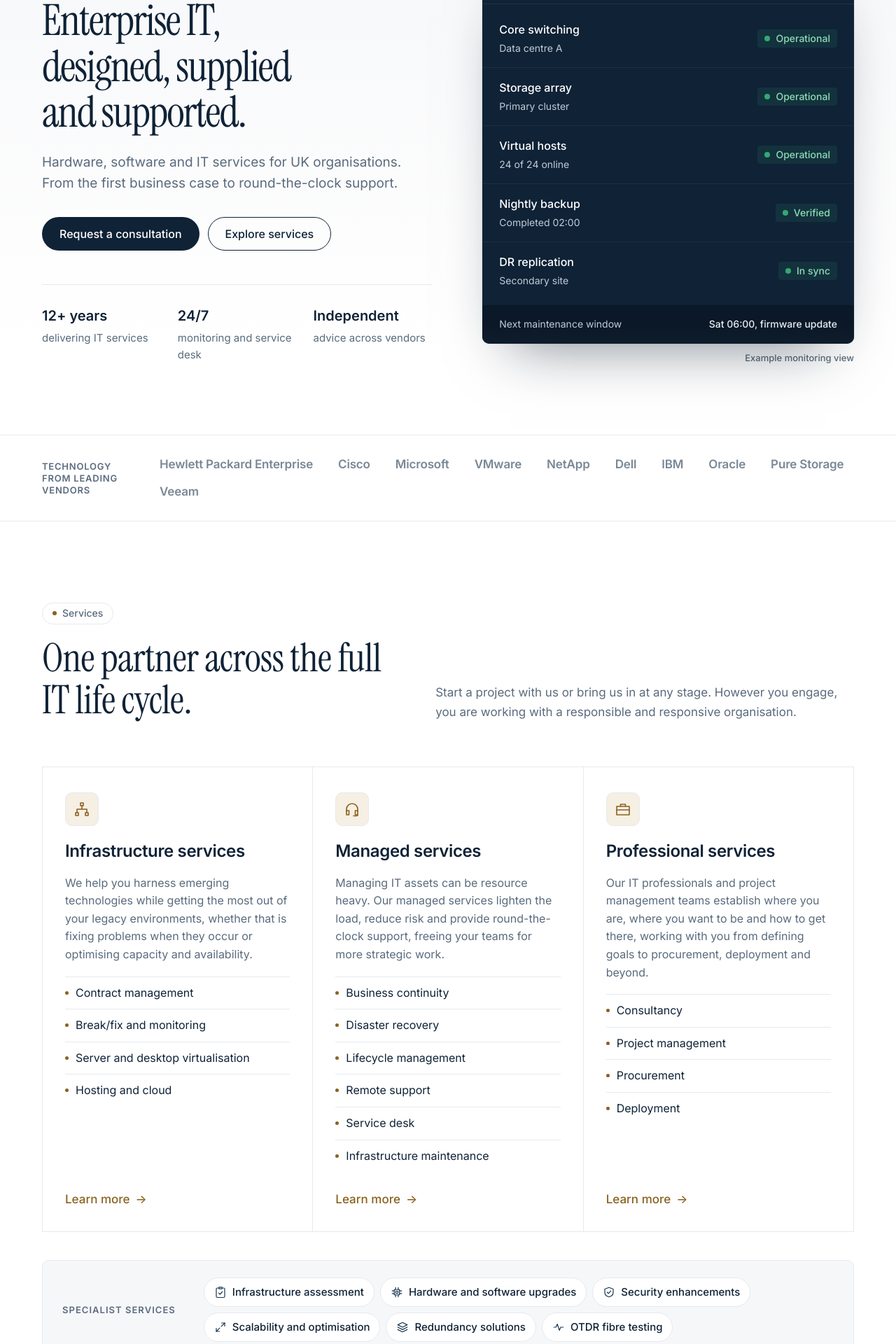
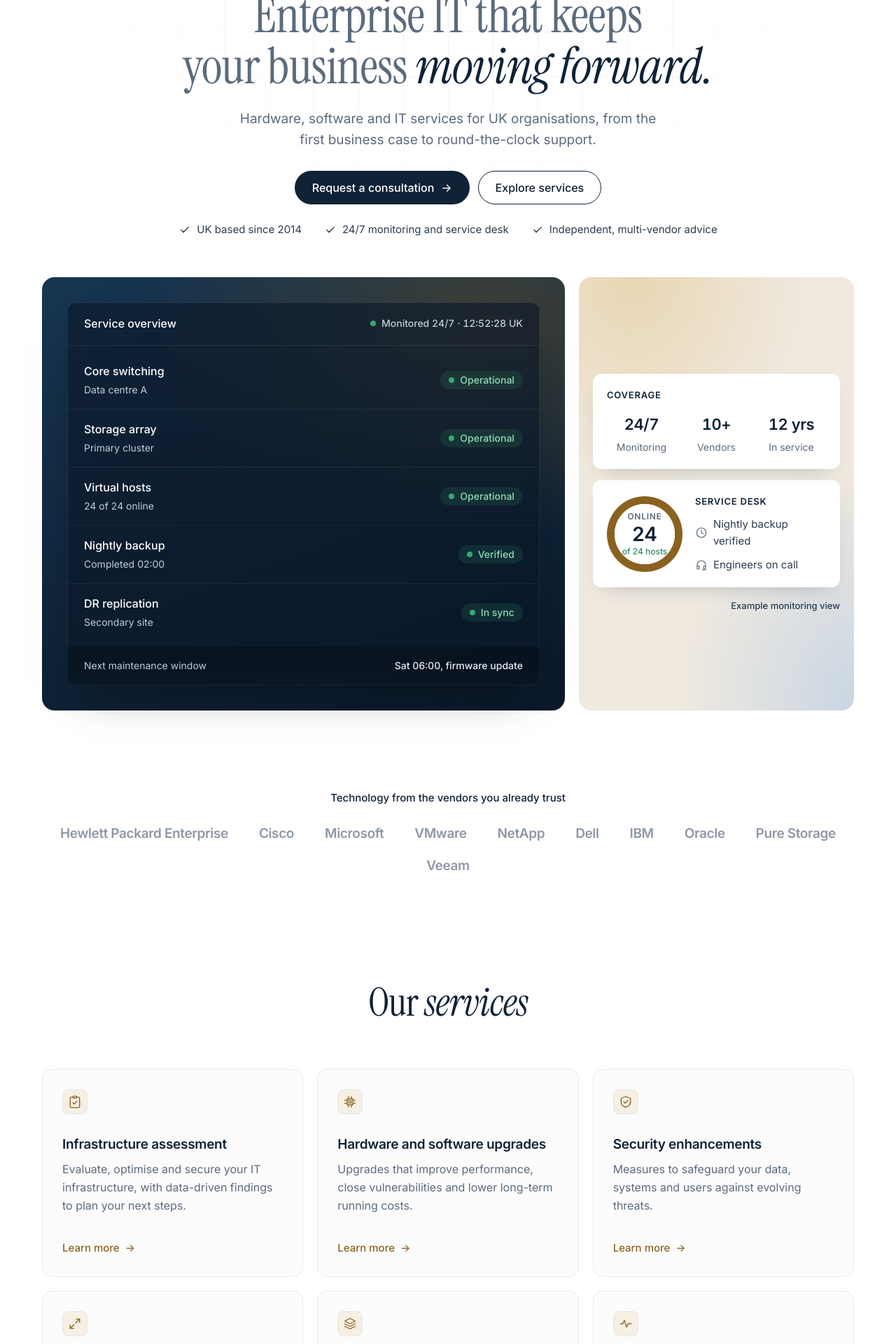
Before and after one commit to JANGILIVENKATESWARARAO/openrainbow, an Angular app: page / in a window 1280 px wide. Shown: the part 220-2140 px from the top of the page at 70% size. Built offline with nearby package versions, Linux system fonts and the light colour scheme.

Commit message:
Home page in reference layout: centred hero, stat cards, vendor strip, services grid

```diff
--- a/src/app/pages/home/home.component.html
+++ b/src/app/pages/home/home.component.html
@@ -1,30 +1,58 @@
 <!-- Hero -->
 <section class="hero">
-  <div class="container hero__grid">
+  <div class="container">
     <div class="hero__copy">
-      <p class="eyebrow">Established {{ company.founded }}</p>
-      <h1>Enterprise IT, designed, supplied and supported.</h1>
-      <p class="hero__lead">
-        Hardware, software and IT services for UK organisations. From the first business case to round-the-clock support.
-      </p>
+      <p class="eyebrow">Open Rainbow &middot; IT services since {{ company.founded }}</p>
+      <h1>Enterprise IT that keeps <br class="hero__br" />your business <em>moving forward.</em></h1>
+      <p class="hero__lead">Hardware, software and IT services for UK organisations, from the first business case to round-the-clock support.</p>
       <div class="hero__actions">
-        <a routerLink="/contact" class="btn btn--primary">Request a consultation</a>
+        <a routerLink="/contact" class="btn btn--primary">Request a consultation <span class="btn__arrow" aria-hidden="true">&rarr;</span></a>
         <a routerLink="/services" class="btn btn--secondary">Explore services</a>
       </div>
-      <dl class="hero__facts">
-        <div><dt>{{ years }}+ years</dt><dd>delivering IT services</dd></div>
-        <div><dt>24/7</dt><dd>monitoring and service desk</dd></div>
-        <div><dt>Independent</dt><dd>advice across vendors</dd></div>
-      </dl>
+      <ul class="hero__checks">
+        @for (c of checks; track c) {
+          <li><or-icon name="check" />{{ c }}</li>
+        }
+      </ul>
     </div>
-    <or-status-panel class="hero__panel" />
+
+    <div class="hero__visual">
+      <div class="hero__main">
+        <or-status-panel />
+      </div>
+
+      <div class="hero__side" aria-label="Example service figures">
+        <div class="stat-card">
+          <p class="stat-card__label">Coverage</p>
+          <dl class="stat-card__row">
+            <div><dt>24/7</dt><dd>Monitoring</dd></div>
+            <div><dt>{{ vendors.length }}+</dt><dd>Vendors</dd></div>
+            <div><dt>{{ years }} yrs</dt><dd>In service</dd></div>
+          </dl>
+        </div>
+
+        <div class="stat-card stat-card--ring">
+          <div class="ring" style="--value: 100" aria-hidden="true">
+            <span class="ring__label">Online</span>
+            <span class="ring__value">24</span>
+            <span class="ring__sub">of 24 hosts</span>
+          </div>
+          <div class="ring__meta">
+            <p class="stat-card__label">Service desk</p>
+            <p><or-icon name="clock" />Nightly backup verified</p>
+            <p><or-icon name="headset" />Engineers on call</p>
+          </div>
+        </div>
+        <p class="hero__note">Example monitoring view</p>
+      </div>
+    </div>
   </div>
 </section>
 
 <!-- Vendors -->
 <section class="vendors" aria-label="Technology partners">
-  <div class="container vendors__inner">
-    <p class="vendors__label">Technology from leading vendors</p>
+  <div class="container">
+    <p class="vendors__label">Technology from the vendors you already trust</p>
     <ul class="vendors__list">
       @for (v of vendors; track v) {
         <li>{{ v }}</li>
@@ -37,38 +65,48 @@
 @if (services(); as s) {
   <section class="section">
     <div class="container">
-      <div class="section-head">
+      <div class="section-head section-head--center">
         <div>
-          <p class="eyebrow">Services</p>
-          <h2>One partner across the full IT life cycle.</h2>
+          <h2>Our <em>services</em></h2>
+        </div>
+      </div>
+      <ul class="svc-grid">
+        @for (item of s.items; track item.slug) {
+          <li class="card-soft svc">
+            <span class="icon-tile icon-tile--sm"><or-icon [name]="item.icon" /></span>
+            <h3>{{ item.title }}</h3>
+            <p>{{ item.summary }}</p>
+            <a class="arrow-link" [routerLink]="['/services', item.slug]">Learn more <span aria-hidden="true">&rarr;</span><span class="sr-only"> about {{ item.title }}</span></a>
+          </li>
+        }
+      </ul>
+      <div class="center-cta">
+        <a routerLink="/contact" class="btn btn--primary">Start your project <span class="btn__arrow" aria-hidden="true">&rarr;</span></a>
+      </div>
+    </div>
+  </section>
+
+  <!-- Practices -->
+  <section class="section section--paper">
+    <div class="container">
+      <div class="section-head section-head--center">
+        <div>
+          <p class="eyebrow">How we work with you</p>
+          <h2>One partner across the <em>full IT life cycle</em></h2>
         </div>
         <p>Start a project with us or bring us in at any stage. However you engage, you are working with a responsible and responsive organisation.</p>
       </div>
       <or-practices [practices]="s.practices" />
-
-      <div class="specialist">
-        <p class="specialist__label">Specialist services</p>
-        <ul class="specialist__list">
-          @for (item of s.items; track item.slug) {
-            <li>
-              <a [routerLink]="['/services', item.slug]">
-                <or-icon [name]="item.icon" />
-                <span>{{ item.title }}</span>
-              </a>
-            </li>
-          }
-        </ul>
-      </div>
     </div>
   </section>
 }
 
 <!-- Approach -->
-<section class="section section--paper">
+<section class="section">
   <div class="container approach">
     <div class="approach__intro">
       <p class="eyebrow">Our approach</p>
-      <h2>First, we listen.</h2>
+      <h2>First, we <em>listen.</em></h2>
       <p>
         We don't default to the latest technology or only the biggest vendors. We get to know your business, then design, build, implement and support
         solutions that work today and give you room to grow.
@@ -88,18 +126,18 @@
 
 @if (solutions(); as sol) {
   <!-- Technologies -->
-  <section class="section">
+  <section class="section section--paper">
     <div class="container">
       <div class="section-head">
         <div>
           <p class="eyebrow">Solutions</p>
-          <h2>Technology we supply, deploy and support.</h2>
+          <h2>Technology we supply, deploy and <em>support</em></h2>
         </div>
         <a routerLink="/solutions" class="arrow-link section-head__link">All solutions <span aria-hidden="true">&rarr;</span></a>
       </div>
       <ul class="areas">
         @for (a of technologies(); track a.title) {
-          <li class="area">
+          <li class="area card-soft">
             <span class="icon-tile"><or-icon [name]="a.icon" /></span>
             <h3>{{ a.title }}</h3>
             <p>{{ a.text }}</p>
@@ -134,12 +172,12 @@
       <div class="section-head">
         <div>
           <p class="eyebrow">Featured</p>
-          <h2>Current offers.</h2>
+          <h2>Current <em>offers</em></h2>
         </div>
       </div>
       <div class="featured">
         @for (f of sol.featured; track f.title) {
-          <a class="offer" routerLink="/contact" [queryParams]="{ topic: 'Hardware and software sales' }">
+          <a class="offer card-soft" routerLink="/contact" [queryParams]="{ topic: 'Hardware and software sales' }">
             <span class="offer__label">{{ f.label }}</span>
             <h3>{{ f.title }}</h3>
             <p>{{ f.text }}</p>
@@ -158,11 +196,11 @@
       <div class="section-head">
         <div>
           <p class="eyebrow">Insights</p>
-          <h2>From our team.</h2>
+          <h2>From <em>our team</em></h2>
         </div>
         <a routerLink="/insights" class="arrow-link section-head__link">All insights <span aria-hidden="true">&rarr;</span></a>
       </div>
-      <a class="insight" [routerLink]="['/insights', post.slug]">
+      <a class="insight card-soft" [routerLink]="['/insights', post.slug]">
         <div class="insight__meta">
           <span class="insight__cat">{{ post.category }}</span>
           <span>{{ post.date | date: 'd MMMM y' }}</span>
--- a/src/app/pages/home/home.component.scss
+++ b/src/app/pages/home/home.component.scss
@@ -1,39 +1,46 @@
 /* ---------- Hero ---------- */
 
 .hero {
-  padding-block: clamp(56px, 7vw, 96px) clamp(64px, 8vw, 112px);
-  background:
-    linear-gradient(180deg, var(--paper), var(--bg) 85%);
-  border-bottom: 1px solid var(--line);
-}
+  position: relative;
+  padding-block: clamp(48px, 6vw, 80px) clamp(56px, 7vw, 96px);
+  overflow: hidden;
 
-.hero__grid {
-  display: grid;
-  grid-template-columns: minmax(0, 1.05fr) minmax(0, 1fr);
-  align-items: center;
-  gap: 48px 72px;
+  /* Faint drafting grid behind the headline */
+  &::before {
+    content: '';
+    position: absolute;
+    inset: 0 0 auto;
+    height: 560px;
+    background:
+      linear-gradient(var(--line) 1px, transparent 1px) 0 0 / 64px 64px,
+      linear-gradient(90deg, var(--line) 1px, transparent 1px) 0 0 / 64px 64px;
+    mask-image: radial-gradient(ellipse 60% 70% at 50% 30%, #000 20%, transparent 75%);
+    opacity: 0.55;
+    pointer-events: none;
+  }
+
+  > .container { position: relative; }
 }
 
 .hero__copy {
   display: grid;
+  justify-items: center;
   gap: 24px;
+  text-align: center;
   animation: rise 0.7s var(--ease) both;
 
   h1 {
-    font-size: clamp(42px, 4.8vw, 66px);
-    line-height: 1.06;
-    letter-spacing: -0.03em;
-    max-width: 15ch;
+    max-width: 24ch;
+    font-size: clamp(44px, 5.6vw, 78px);
+    line-height: 1.02;
+    color: var(--muted);
   }
-}
 
-.hero__panel {
-  display: block;
-  min-width: 0;
+  h1 em { color: var(--ink); }
 }
 
 .hero__lead {
-  max-width: 50ch;
+  max-width: 52ch;
   font-size: 19px;
   color: var(--muted);
 }
@@ -41,103 +48,178 @@
 .hero__actions {
   display: flex;
   flex-wrap: wrap;
+  justify-content: center;
   gap: 12px;
-  margin-top: 8px;
+  margin-top: 4px;
 }
 
-.hero__facts {
+.hero__checks {
+  display: flex;
+  flex-wrap: wrap;
+  justify-content: center;
+  gap: 10px 32px;
+  font-size: 15px;
+  color: var(--text);
+
+  li { display: inline-flex; align-items: center; gap: 8px; }
+  or-icon { width: 18px; height: 18px; color: var(--ink); }
+}
+
+/* Visual row: large panel + two stat cards */
+.hero__visual {
+  display: grid;
+  grid-template-columns: minmax(0, 1.9fr) minmax(0, 1fr);
+  gap: 20px;
+  margin-top: clamp(40px, 5vw, 56px);
+  animation: rise 0.8s 0.12s var(--ease) both;
+}
+
+.hero__main {
+  display: grid;
+  align-items: center;
+  padding: clamp(20px, 3vw, 36px);
+  border-radius: 18px;
+  background:
+    radial-gradient(120% 90% at 85% 10%, rgba(138, 98, 32, 0.35), transparent 55%),
+    linear-gradient(160deg, var(--navy-700), var(--navy-900));
+}
+
+.hero__side {
+  position: relative;
+  display: grid;
+  gap: 16px;
+  align-content: center;
+  padding: 20px;
+  border-radius: 18px;
+  background:
+    radial-gradient(90% 70% at 20% 0%, #e9d6b3, transparent 70%),
+    radial-gradient(90% 80% at 100% 100%, #c9d6e4, transparent 70%),
+    #efe9df;
+}
+
+.stat-card {
+  display: grid;
+  gap: 14px;
+  padding: 20px;
+  border-radius: 12px;
+  background: #fff;
+  box-shadow: 0 12px 28px -18px rgba(15, 34, 54, 0.35);
+}
+
+.stat-card__label {
+  font-weight: 600;
+  font-size: 13px;
+  letter-spacing: 0.06em;
+  text-transform: uppercase;
+  color: var(--ink);
+}
+
+.stat-card__row {
   display: grid;
   grid-template-columns: repeat(3, minmax(0, 1fr));
-  gap: 24px;
-  margin: 24px 0 0;
-  padding-top: 28px;
-  border-top: 1px solid var(--line);
+  gap: 8px;
+  margin: 0;
+  text-align: center;
 
-  div { display: grid; gap: 4px; align-content: start; }
-  dt { font-weight: 600; font-size: 20px; color: var(--ink); }
-  dd { margin: 0; font-size: 15px; color: var(--muted); }
+  div { display: grid; gap: 4px; }
+  dt { font-weight: 600; font-size: 22px; letter-spacing: -0.02em; color: var(--ink); font-variant-numeric: tabular-nums; }
+  dd { margin: 0; font-size: 14px; color: var(--muted); }
+}
+
+.stat-card--ring {
+  grid-template-columns: auto minmax(0, 1fr);
+  align-items: center;
+  gap: 18px;
+}
+
+/* Donut ring drawn with a conic gradient */
+.ring {
+  --value: 100;
+  display: grid;
+  place-items: center;
+  align-content: center;
+  width: 108px;
+  height: 108px;
+  border-radius: 50%;
+  background:
+    radial-gradient(circle, #fff 56%, transparent 57%),
+    conic-gradient(var(--accent) calc(var(--value) * 1%), var(--accent-soft) 0);
+  text-align: center;
+  animation: spin-in 1.2s 0.4s var(--ease) both;
+}
+
+.ring__label { font-size: 12px; font-weight: 600; letter-spacing: 0.06em; text-transform: uppercase; color: var(--muted); }
+.ring__value { font-weight: 600; font-size: 28px; line-height: 1.1; color: var(--ink); }
+.ring__sub { font-size: 12px; color: #2f8a5f; font-weight: 500; }
+
+.ring__meta {
+  display: grid;
+  gap: 10px;
+  font-size: 15px;
+  color: var(--text);
+
+  p { display: flex; gap: 8px; align-items: center; }
+  or-icon { width: 18px; height: 18px; color: var(--muted); }
+}
+
+.hero__note {
+  font-size: 13px;
+  font-weight: 500;
+  text-align: right;
+  color: var(--text);
 }
 
 /* ---------- Vendors ---------- */
 
-.vendors { border-bottom: 1px solid var(--line); }
-
-.vendors__inner {
-  display: flex;
-  align-items: center;
-  gap: 24px 48px;
-  padding-block: 28px;
-}
+.vendors { padding-block: 24px 16px; text-align: center; }
 
 .vendors__label {
-  flex: none;
-  font: 600 13px/1.3 var(--font-sans);
-  letter-spacing: 0.06em;
-  text-transform: uppercase;
-  color: var(--muted);
-  max-width: 14ch;
+  margin-bottom: 24px;
+  font-weight: 500;
+  font-size: 15px;
+  color: var(--ink);
 }
 
 .vendors__list {
   display: flex;
   flex-wrap: wrap;
-  gap: 12px 36px;
+  justify-content: center;
+  gap: 16px 44px;
 
   li {
     font-weight: 600;
-    font-size: 17px;
-    letter-spacing: -0.01em;
-    color: #7a8896;
+    font-size: 19px;
+    letter-spacing: -0.02em;
+    color: #8d98a5;
     transition: color 0.2s;
     &:hover { color: var(--ink); }
   }
 }
 
-/* ---------- Specialist services strip ---------- */
+/* ---------- Services grid ---------- */
 
-.specialist {
+.svc-grid {
   display: grid;
-  grid-template-columns: auto minmax(0, 1fr);
-  gap: 16px 40px;
-  align-items: center;
-  margin-top: 40px;
-  padding: 24px 28px;
-  border: 1px solid var(--line);
-  border-radius: 10px;
-  background: var(--paper);
+  grid-template-columns: repeat(3, minmax(0, 1fr));
+  gap: 20px;
 }
 
-.specialist__label {
-  font-weight: 600;
-  font-size: 13px;
-  letter-spacing: 0.08em;
-  text-transform: uppercase;
-  color: var(--muted);
+.svc {
+  display: flex;
+  flex-direction: column;
+  gap: 12px;
+  padding: 28px;
+
+  .icon-tile { margin-bottom: 20px; }
+  h3 { font-size: 19px; }
+  p { font-size: 16px; color: var(--muted); }
+  .arrow-link { margin-top: auto; padding-top: 24px; font-size: 15px; }
 }
 
-.specialist__list {
+.center-cta {
   display: flex;
-  flex-wrap: wrap;
-  gap: 8px;
-
-  a {
-    display: inline-flex;
-    align-items: center;
-    gap: 8px;
-    padding: 8px 14px;
-    border: 1px solid var(--line);
-    border-radius: 999px;
-    background: #fff;
-    font-weight: 500;
-    font-size: 15px;
-    color: var(--ink);
-    text-decoration: none;
-    transition: border-color 0.2s, background-color 0.2s;
-
-    &:hover { border-color: var(--ink); }
-  }
-
-  or-icon { width: 18px; height: 18px; color: var(--navy-700); }
+  justify-content: center;
+  margin-top: 40px;
 }
 
 /* ---------- Approach ---------- */
@@ -151,9 +233,10 @@
 .approach__intro {
   display: grid;
   gap: 18px;
+  justify-items: start;
   align-content: start;
 
-  h2 { font-size: clamp(32px, 3.6vw, 46px); }
+  h2 { font-size: clamp(38px, 4.4vw, 56px); }
   p { color: var(--muted); }
 }
 
@@ -186,20 +269,15 @@
 .areas {
   display: grid;
   grid-template-columns: repeat(3, minmax(0, 1fr));
-  gap: 1px;
-  background: var(--line);
-  border: 1px solid var(--line);
+  gap: 20px;
 }
 
 .area {
   display: grid;
   gap: 12px;
   align-content: start;
-  padding: 32px;
-  background: var(--bg);
-  transition: background-color 0.25s var(--ease);
-
-  &:hover { background: var(--paper); }
+  padding: 28px;
+  background: #fff;
 
   .icon-tile { margin-bottom: 8px; }
   h3 { font-size: 21px; }
@@ -220,7 +298,11 @@
   color: var(--on-dark-muted);
 }
 
-.eyebrow--dark { color: var(--on-dark-muted); }
+.eyebrow--dark {
+  border-color: rgba(255, 255, 255, 0.18);
+  background: transparent;
+  color: var(--on-dark);
+}
 
 .outcomes__list {
   display: grid;
@@ -247,6 +329,7 @@
 
   h3 { font-size: 20px; color: #fff; }
   p { font-size: 15px; }
+  .icon-tile--dark { color: #e6c88f; }
 }
 
 /* ---------- Featured ---------- */
@@ -262,17 +345,9 @@
   gap: 14px;
   align-content: start;
   padding: 40px;
-  border: 1px solid var(--line);
-  border-radius: 10px;
   text-decoration: none;
-  transition: border-color 0.25s var(--ease), box-shadow 0.25s var(--ease);
 
-  &:hover {
-    border-color: var(--line-strong);
-    box-shadow: 0 24px 48px -32px rgba(15, 34, 54, 0.4);
-  }
-
-  h3 { font-size: 30px; }
+  h3 { font-family: var(--font-display); font-weight: 400; font-size: 38px; letter-spacing: 0; }
   p { color: var(--muted); max-width: 44ch; }
   .arrow-link { margin-top: 8px; }
 }
@@ -290,18 +365,10 @@
   display: grid;
   gap: 16px;
   padding: 44px;
-  border: 1px solid var(--line);
-  border-radius: 10px;
   background: #fff;
   text-decoration: none;
-  transition: border-color 0.25s var(--ease), box-shadow 0.25s var(--ease);
 
-  &:hover {
-    border-color: var(--line-strong);
-    box-shadow: 0 24px 48px -32px rgba(15, 34, 54, 0.4);
-  }
-
-  h3 { max-width: 28ch; font-size: clamp(26px, 2.8vw, 36px); }
+  h3 { max-width: 28ch; font-family: var(--font-display); font-weight: 400; letter-spacing: 0; font-size: clamp(30px, 3.2vw, 42px); line-height: 1.1; }
   p { max-width: 64ch; color: var(--muted); }
 }
 
@@ -315,9 +382,9 @@
 }
 
 .insight__cat {
-  padding: 4px 10px;
-  border-radius: 4px;
-  background: var(--paper);
+  padding: 4px 12px;
+  border-radius: 999px;
+  background: var(--accent-soft);
   font-weight: 600;
   color: var(--ink);
 }
@@ -332,16 +399,20 @@
   blockquote { margin: 0; }
 
   p {
-    max-width: 30ch;
-    font-size: clamp(28px, 3.4vw, 44px);
+    max-width: 26ch;
+    margin-inline: auto;
+    font-family: var(--font-display);
+    font-style: italic;
+    font-size: clamp(34px, 4.2vw, 56px);
     font-weight: 400;
-    line-height: 1.25;
-    letter-spacing: -0.02em;
+    line-height: 1.15;
+    text-align: center;
     color: var(--ink);
   }
 }
 
 @keyframes rise { from { opacity: 0; transform: translateY(12px); } }
+@keyframes spin-in { from { opacity: 0; transform: rotate(-90deg) scale(0.9); } }
 
 /* ---------- Responsive ---------- */
 
@@ -350,17 +421,17 @@
 }
 
 @media (max-width: 1000px) {
-  .hero__grid, .approach { grid-template-columns: 1fr; }
-  .areas { grid-template-columns: repeat(2, minmax(0, 1fr)); }
-  .vendors__inner { flex-direction: column; align-items: flex-start; }
-  .vendors__label { max-width: none; }
+  .hero__visual, .approach { grid-template-columns: 1fr; }
+  .hero__side { grid-template-columns: repeat(2, minmax(0, 1fr)); align-items: stretch; }
+  .hero__note { grid-column: 1 / -1; }
+  .areas, .svc-grid { grid-template-columns: repeat(2, minmax(0, 1fr)); }
   .section-head__link { justify-self: start; }
 }
 
 @media (max-width: 640px) {
-  .hero__facts, .approach__steps, .areas, .featured { grid-template-columns: 1fr; }
+  .hero__br { display: none; }
+  .hero__side, .approach__steps, .areas, .featured, .svc-grid { grid-template-columns: 1fr; }
   .outcomes__list { grid-template-columns: 1fr; }
   .offer, .insight { padding: 28px; }
-  .area { padding: 24px; }
-  .specialist { grid-template-columns: 1fr; padding: 20px; }
+  .area, .svc { padding: 24px; }
 }
--- a/src/app/pages/home/home.component.ts
+++ b/src/app/pages/home/home.component.ts
@@ -22,6 +22,7 @@ export class HomeComponent {
   readonly vendors = VENDORS;
   readonly approach = APPROACH;
   readonly years = new Date().getFullYear() - COMPANY.founded;
+  readonly checks = ['UK based since 2014', '24/7 monitoring and service desk', 'Independent, multi-vendor advice'];
 
   readonly services = toSignal(this.content.services$);
   readonly solutions = toSignal(this.content.solutions$);
--- a/src/app/pages/home/status-panel/status-panel.component.html
+++ b/src/app/pages/home/status-panel/status-panel.component.html
@@ -23,4 +23,3 @@
 
   <div class="panel__scan" aria-hidden="true"></div>
 </figure>
-<p class="caption">Example monitoring view</p>
--- a/src/app/pages/home/status-panel/status-panel.component.scss
+++ b/src/app/pages/home/status-panel/status-panel.component.scss
@@ -4,10 +4,11 @@
   position: relative;
   margin: 0;
   overflow: hidden;
-  border-radius: 10px;
-  background: var(--navy-800);
+  border-radius: 12px;
+  background: rgba(10, 24, 40, 0.62);
   color: var(--on-dark);
-  box-shadow: 0 40px 80px -40px rgba(10, 24, 40, 0.55), 0 0 0 1px rgba(10, 24, 40, 0.06);
+  box-shadow: 0 30px 60px -30px rgba(5, 12, 22, 0.7), inset 0 0 0 1px rgba(255, 255, 255, 0.08);
+  backdrop-filter: blur(6px);
   animation: enter 0.8s 0.1s var(--ease) both;
 }
 
@@ -74,9 +75,9 @@
   display: inline-flex;
   align-items: center;
   gap: 8px;
-  padding: 6px 10px;
-  border-radius: 4px;
-  background: rgba(52, 168, 114, 0.12);
+  padding: 6px 12px;
+  border-radius: 999px;
+  background: rgba(52, 168, 114, 0.14);
   font: 500 14px/1 var(--font-sans);
   color: #8fdcb6;
   white-space: nowrap;
@@ -87,7 +88,7 @@
   justify-content: space-between;
   gap: 16px;
   padding: 16px 24px;
-  background: var(--navy-900);
+  background: rgba(5, 12, 22, 0.45);
   font-size: 14px;
   color: var(--on-dark-muted);
 }
@@ -106,13 +107,6 @@
   animation: scan 7s linear infinite;
 }
 
-.caption {
-  margin-top: 14px;
-  font: 500 13px/1 var(--font-sans);
-  color: var(--muted);
-  text-align: right;
-}
-
 @keyframes enter { from { opacity: 0; transform: translateY(12px); } }
 @keyframes ping { 0% { transform: scale(1); opacity: 0.6; } 70%, 100% { transform: scale(2.6); opacity: 0; } }
 @keyframes scan { from { transform: translateY(-120px); } to { transform: translateY(520px); } }
--- a/src/app/shared/practices/practices.component.html
+++ b/src/app/shared/practices/practices.component.html
@@ -1,7 +1,7 @@
 @if (!detailed()) {
   <div class="grid">
     @for (p of practices(); track p.id) {
-      <article class="card">
+      <article class="card card-soft">
         <span class="icon-tile"><or-icon [name]="p.icon" /></span>
         <h3>{{ p.title }}</h3>
         <p class="card__summary">{{ p.summary }}</p>
--- a/src/app/shared/practices/practices.component.scss
+++ b/src/app/shared/practices/practices.component.scss
@@ -3,23 +3,17 @@
 .grid {
   display: grid;
   grid-template-columns: repeat(3, minmax(0, 1fr));
-  border-top: 1px solid var(--line);
-  border-left: 1px solid var(--line);
+  gap: 20px;
 }
 
 .card {
   display: flex;
   flex-direction: column;
   gap: 18px;
-  padding: 36px 32px 32px;
-  border-right: 1px solid var(--line);
-  border-bottom: 1px solid var(--line);
-  background: var(--bg);
-  transition: background-color 0.25s var(--ease);
+  padding: 32px;
+  background: #fff;
 
-  &:hover { background: var(--paper); }
-
-  h3 { font-size: 24px; }
+  h3 { font-size: 22px; }
   .icon-tile { margin-bottom: 4px; }
   .arrow-link { margin-top: auto; padding-top: 8px; }
 }
@@ -76,7 +70,7 @@
   position: sticky;
   top: calc(var(--header-h) + 32px);
 
-  h2 { font-size: clamp(30px, 3vw, 40px); }
+  h2 { font-size: clamp(36px, 3.6vw, 48px); }
   p { color: var(--muted); }
   .icon-tile { margin-bottom: 4px; }
 }
@@ -84,14 +78,16 @@
 .detail__items {
   display: grid;
   grid-template-columns: repeat(2, minmax(0, 1fr));
-  gap: 36px 40px;
+  gap: 20px;
 
   li {
     display: grid;
     gap: 8px;
     align-content: start;
-    padding-top: 20px;
-    border-top: 2px solid var(--ink);
+    padding: 24px;
+    border: 1px solid var(--line);
+    border-radius: var(--radius-card);
+    background: var(--card);
   }
 
   h3 { font-size: 20px; letter-spacing: -0.01em; }
@@ -106,5 +102,5 @@
 
 @media (max-width: 600px) {
   .detail__items { grid-template-columns: 1fr; }
-  .card { padding: 28px 24px; }
+  .card { padding: 24px; }
 }
```
